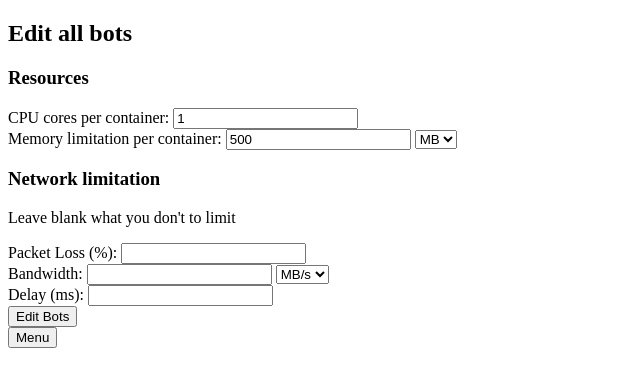
After one commit to kralluk/DDoS_testbed, a Python web app: template webapp/app/templates/edit_botnet.html in a window 1280 px wide. The commit adds this page. Shown: the top 387 px of the page, without its empty margins (0-640 px from the left). Run offline with Jinja, Linux system fonts and the light colour scheme; the template is opened without the code that fills it, so the values that code supplies are empty.

Commit message:
added botnet edit

```diff
--- a/webapp/app/db.py
+++ b/webapp/app/db.py
@@ -37,6 +37,12 @@ def bot_insert(id, cpu_cores, memory_limit, memory_unit, packet_loss, bandwidth,
     conn.commit()
     conn.close()
 
+def update_bot(cpu_cores, memory_limit, memory_unit, packet_loss, bandwidth, bandwidth_unit, delay, container_id):
+    conn = connect_db()
+    conn.execute("UPDATE bots SET cpu_cores=?, memory_limit=?, memory_unit=?, packet_loss=?, bandwidth=?, bandwidth_unit=?, delay=? WHERE container_id=?",
+    (cpu_cores, memory_limit, memory_unit, packet_loss, bandwidth, bandwidth_unit, delay, container_id))
+    conn.commit()
+    conn.close()
 
 def remove_bots():
     conn = connect_db()
--- a/webapp/app/initialize.py
+++ b/webapp/app/initialize.py
@@ -1,6 +1,6 @@
 # This module provides processes at the beginning and end of the program run
 
-from app import db, bot_creation
+from app import db, bot_management
 import docker, subprocess, atexit
 from .settings import client
 
@@ -17,7 +17,7 @@ def before_first_request_funcs(app):
 def at_exit_funcs(app):
     @atexit.register
     def remove_botnet_and_compose_down():
-        bot_creation.remove_botnet()
+        bot_management.remove_botnet()
         compose_down()
 
     def compose_down():
--- a/webapp/app/static/main.js
+++ b/webapp/app/static/main.js
@@ -14,6 +14,25 @@ $(document).ready(function () {
         console.log(data);
         alert(data);
         updateBotCount(); //Updating bot count after generating new ones
+      },
+      error: function (xhr, status, error) {
+        console.log("Error: " + error);
+      },
+    });
+  });
+
+  $("#edit_botnet_form").on("submit", function (e) {
+    e.preventDefault();
+    var formData = $(this).serialize();
+
+    $.ajax({
+      type: "POST",
+      url: "/edit_all_bots",
+      data: formData,
+      success: function (data) {
+        console.log(data);
+        alert(data);
+        updateBotCount();
       },
       error: function (xhr, status, error) {
         console.log("Error: " + error);
--- /dev/null
+++ b/webapp/app/templates/edit_botnet.html
@@ -0,0 +1,58 @@
+<!DOCTYPE html>
+<html>
+  <head>
+    <!-- <script src="jquery-3.6.0.min.js"></script> -->
+    <script src="https://ajax.googleapis.com/ajax/libs/jquery/3.6.0/jquery.min.js"></script>
+    <script src="/static/main.js"></script>
+    <title>Botnet</title>
+  </head>
+  <body>
+    <h2>Edit all bots</h2>
+    <form
+      id="edit_botnet_form"
+      method="post"
+      action="/edit_botnet"
+      autocomplete="off"
+    >
+      <h3>Resources</h3>
+      <label for="cpu_cores_per_container">CPU cores per container:</label>
+      <input
+        type="number"
+        step="0.1"
+        id="cpu_cores_per_container"
+        name="cpu_cores_per_container"
+        value="1"
+      />
+      <!-- min="1" -->
+      <br />
+      <label for="memory_limit">Memory limitation per container:</label>
+      <input type="number" id="memory_limit" name="memory_limit" value="500" />
+      <!-- min="1" -->
+      <select name="memory_unit">
+        <option value="MB">MB</option>
+        <option value="GB">GB</option></select
+      ><br />
+
+      <h3>Network limitation</h3>
+      <p>Leave blank what you don't to limit</p>
+
+      <label for="packet_loss">Packet Loss (%):</label>
+      <input type="text" id="packet_loss" name="packet_loss" /><br />
+
+      <label for="bandwidth">Bandwidth:</label>
+      <input type="text" id="bandwidth" name="bandwidth" />
+      <select name="bandwidth_unit">
+        <option value="MB">MB/s</option>
+        <option value="KB">KB/s</option>
+        <option value="GB">GB/s</option>
+      </select>
+      <br />
+
+      <label for="delay">Delay (ms):</label>
+      <input type="text" id="delay" name="delay" /><br />
+
+      <input type="submit" value="Edit Bots" />
+    </form>
+    <button onclick="window.location.href = '/';">Menu</button>
+  </body>
+</html>
```
Also changed, not shown: webapp/app/bot_management.py (renamed from webapp/app/bot_creation.py, +32 -21 lines), webapp/app/routes.py (+33 -3 lines), webapp/app/templates/index.html (+4 -18 lines).
